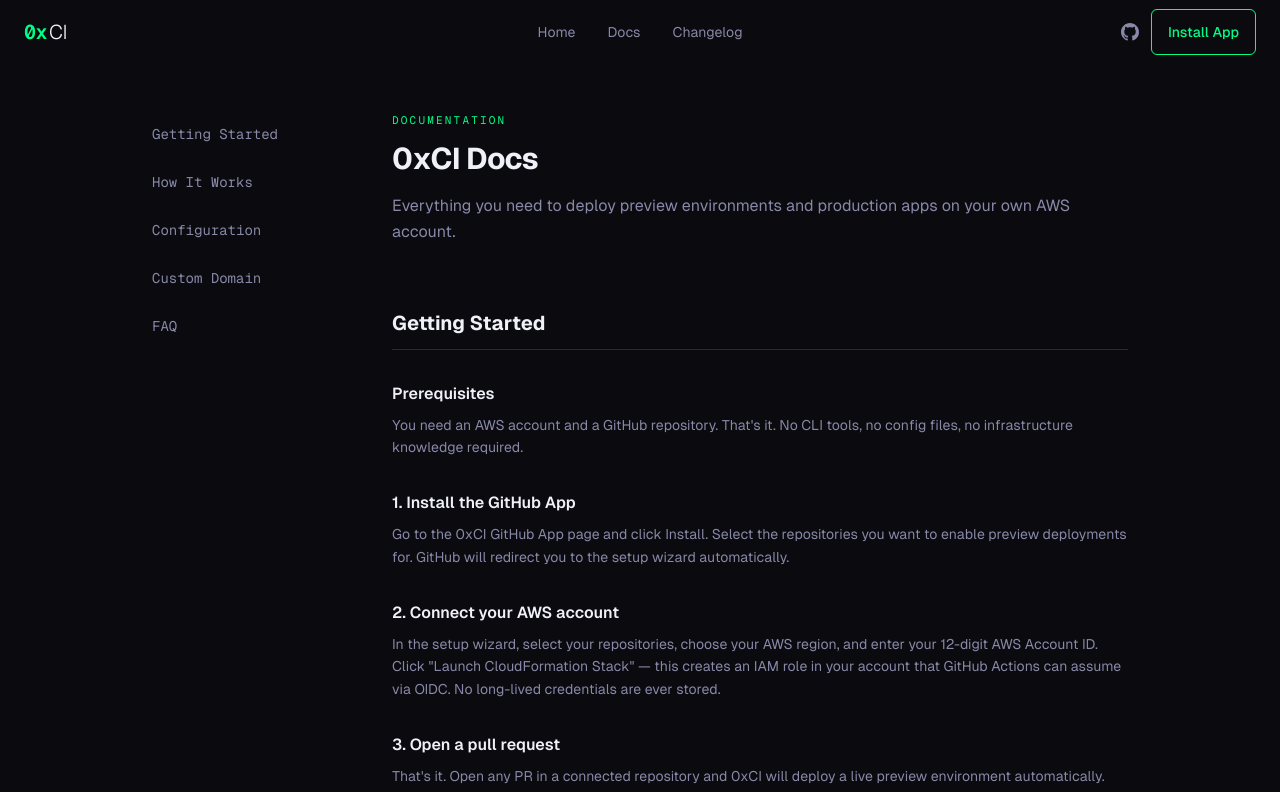
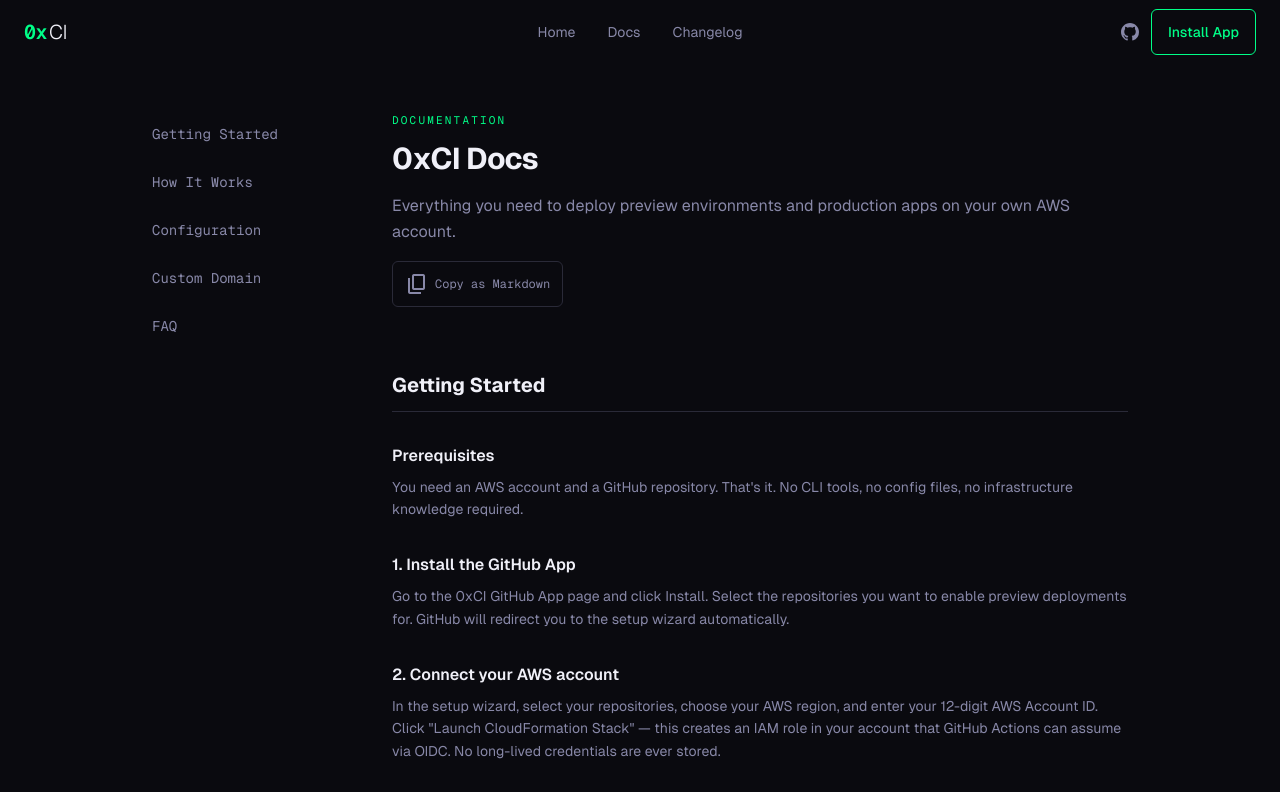
Before and after one commit to github-ftnayan/0xCI, a Next.js app in the folder apps/portal/: page /docs in a window 1280 px wide. Shown: the top 792 px of the page. Built offline with nearby package versions, Linux system fonts and the light colour scheme.

Commit message:
feat: add Copy as Markdown button to docs page
Generates markdown from the existing SECTIONS data server-side and
copies it via a small client button, so people (and LLMs) can grab
the docs as plain text.

```diff
--- a/apps/portal/app/docs/page.tsx
+++ b/apps/portal/app/docs/page.tsx
@@ -1,5 +1,6 @@
 import type { Metadata } from "next";
 import { Navbar } from "../../components/Navbar";
+import { CopyMarkdownButton } from "../../components/CopyMarkdownButton";
 
 export const metadata: Metadata = {
   title: "Docs - 0xCI",
@@ -117,7 +118,23 @@
   },
 ];
 
+const DOCS_INTRO =
+  "Everything you need to deploy preview environments and production apps on your own AWS account.";
+
+function docsToMarkdown(): string {
+  const lines: string[] = ["# 0xCI Docs", "", DOCS_INTRO, ""];
+  for (const section of SECTIONS) {
+    lines.push(`## ${section.title}`, "");
+    for (const item of section.content) {
+      lines.push(`### ${item.heading}`, "", item.body, "");
+    }
+  }
+  return lines.join("\n");
+}
+
 export default function DocsPage() {
+  const markdown = docsToMarkdown();
+
   return (
     <div className="min-h-screen flex flex-col bg-[#0A0A0F]">
       <Navbar />
@@ -137,12 +154,13 @@
 
         {/* Content */}
         <main className="flex-1 flex flex-col gap-16 min-w-0">
-          <div>
-            <p className="font-mono text-[11px] text-[#00ff88] tracking-[0.2em] uppercase mb-3">Documentation</p>
-            <h1 className="text-3xl font-bold text-[#F0F0F8] tracking-tight mb-4">0xCI Docs</h1>
-            <p className="text-[#8888A8] leading-relaxed">
-              Everything you need to deploy preview environments and production apps on your own AWS account.
-            </p>
+          <div className="flex items-start justify-between gap-4 flex-wrap">
+            <div>
+              <p className="font-mono text-[11px] text-[#00ff88] tracking-[0.2em] uppercase mb-3">Documentation</p>
+              <h1 className="text-3xl font-bold text-[#F0F0F8] tracking-tight mb-4">0xCI Docs</h1>
+              <p className="text-[#8888A8] leading-relaxed">{DOCS_INTRO}</p>
+            </div>
+            <CopyMarkdownButton markdown={markdown} />
           </div>
 
           {SECTIONS.map((section) => (
--- /dev/null
+++ b/apps/portal/components/CopyMarkdownButton.tsx
@@ -0,0 +1,25 @@
+"use client";
+
+import { useState } from "react";
+
+export function CopyMarkdownButton({ markdown }: { markdown: string }) {
+  const [copied, setCopied] = useState(false);
+
+  const copy = async () => {
+    await navigator.clipboard.writeText(markdown);
+    setCopied(true);
+    setTimeout(() => setCopied(false), 1500);
+  };
+
+  return (
+    <button
+      onClick={copy}
+      className="inline-flex items-center gap-1.5 text-xs font-mono text-[#8888A8] hover:text-[#00ff88] border border-[#2A2A38] hover:border-[#00ff88]/40 transition-colors rounded-md px-3 py-2.5 shrink-0"
+    >
+      <span className="material-symbols-outlined text-[16px] leading-none">
+        {copied ? "check" : "content_copy"}
+      </span>
+      {copied ? "Copied!" : "Copy as Markdown"}
+    </button>
+  );
+}
```
